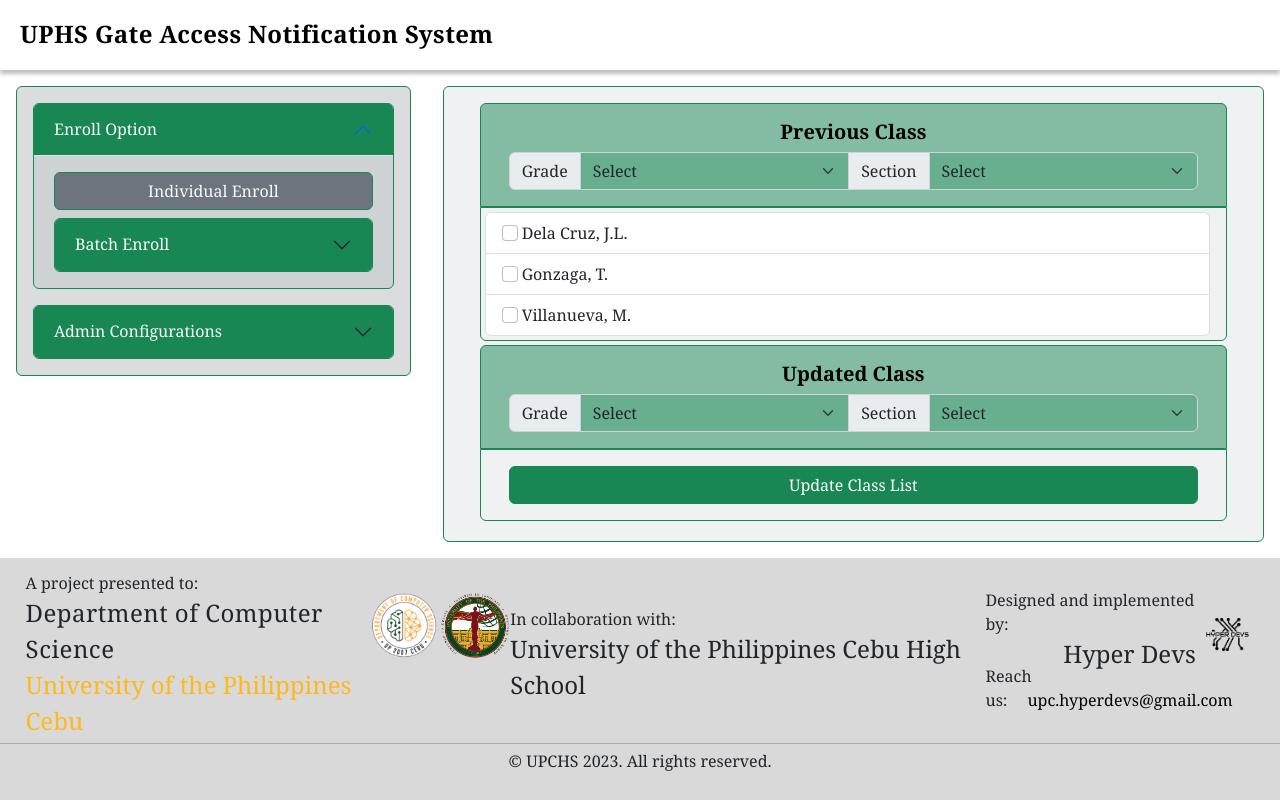
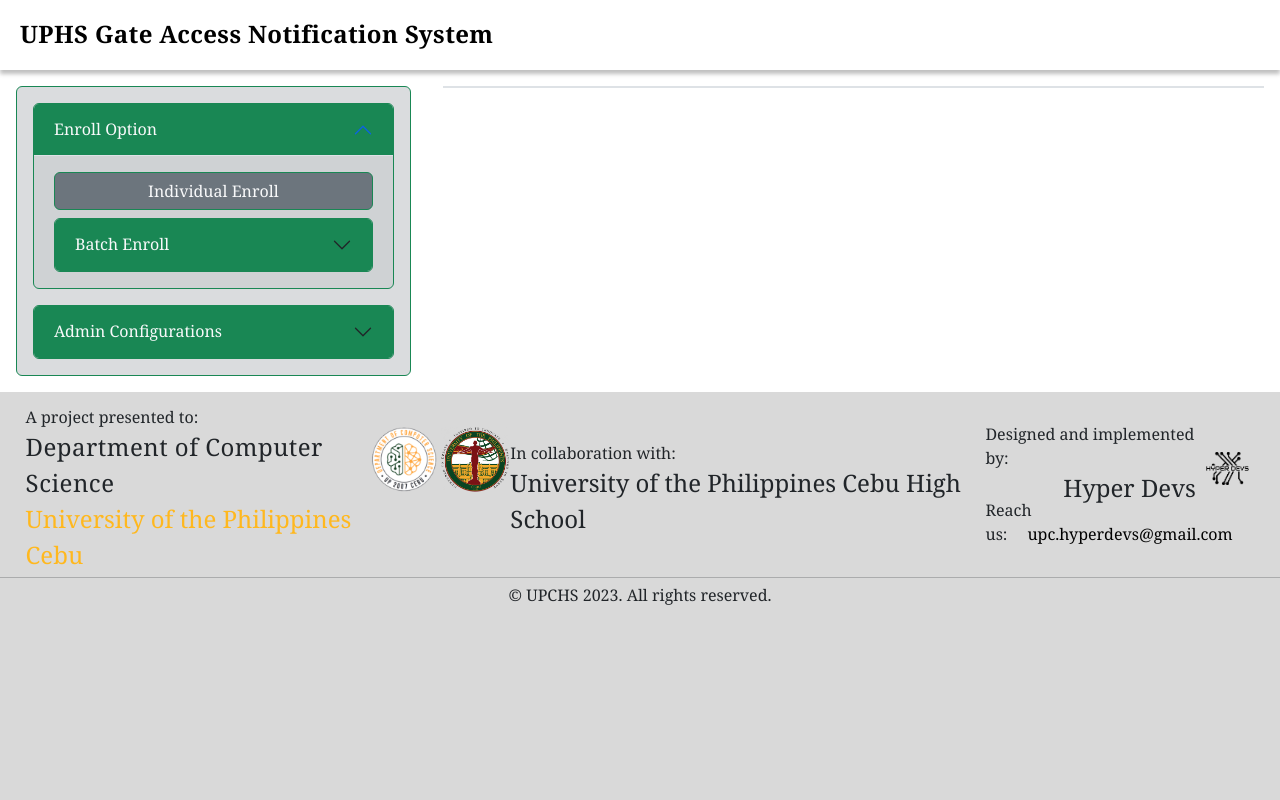
Before and after one commit to Hyper-Devs/Hyper-Devs, a React (Create React App) app in the folder client/: page /enroll in a window 1280 px wide. Built offline with nearby package versions, Linux system fonts and the light colour scheme.

Commit message:
appended Enroll

```diff
--- /dev/null
+++ b/client/src/Components/Enroll/Enroll-BNewS-Results.jsx
@@ -0,0 +1,16 @@
+import "bootstrap/dist/css/bootstrap.min.css";
+import "bootstrap/dist/js/bootstrap.min.js";
+
+function BSNewSResults(){
+    return(
+        <div className="container-fluid p-3">
+            <div className="row">
+                <div className="col border">
+                    <div className="row"></div>
+                </div>
+            </div>
+        </div>
+    )
+}
+
+export default BSNewSResults
--- a/client/src/Components/Enroll/Enroll-BNewSY-Results.jsx
+++ b/client/src/Components/Enroll/Enroll-BNewSY-Results.jsx
@@ -69,6 +69,19 @@ function EnrollBNewSYResults(){
                         </div>
                         </div>
                     </div>
+                    <div className="row">
+                    <label for="SInfo" class="form-label text-center text-success">or </label>
+                    </div>
+                    <div className="row p-3 mb-2 border border-success rounded">
+                        <label for="SInfo" class="form-label text-center text-success">UPLOAD CLASS LIST</label>
+                        <div class="input-group mb-3">
+                            <label class="input-group-text" for="inputGroupFile01">Upload</label>
+                            <input type="file" class="form-control bg-success bg-opacity-50" id="inputGroupFile01"></input>
+                        </div>
+                        </div>
+                    <div className="row">
+                        <button type="button" class="btn btn-success">Enroll Student</button>
+                    </div>
                 </div>
             </div>
         </div>
--- a/client/src/Pages/Enroll/Enroll.jsx
+++ b/client/src/Pages/Enroll/Enroll.jsx
@@ -7,10 +7,12 @@ import EnrollIndResult from "../../Components/Enroll/Enroll-Ind-Results"
 import EnrollResults from "../../Components/Enroll/Enroll-Results"
 import EnrollBNewSYResults from "../../Components/Enroll/Enroll-BNewSY-Results"
 
+import Sidebar from '../../Components/Sidebar/Sidebar'
+
+import EnrollModifier1 from "../../Components/Enroll/Enroll-Modifier1"
+import BSNewSResults from "../../Components/Enroll/Enroll-BNewS-Results"
 import "bootstrap/dist/css/bootstrap.min.css";
 import "bootstrap/dist/js/bootstrap.min.js";
-import EnrollModifier1 from "../../Components/Enroll/Enroll-Modifier1"
-
 function Enroll(){
     return(
         <div>
@@ -26,7 +28,8 @@ function Enroll(){
                             <EnrollModifier1/>
                         </div>
                         <div class="col-8">
-                            <EnrollBNewSYResults/>
+                            <BSNewSResults/>
+                            {/* <EnrollBNewSYResults/> */}
                             {/* <EnrollIndResult/> */}
                         </div>
                     </div>
```
